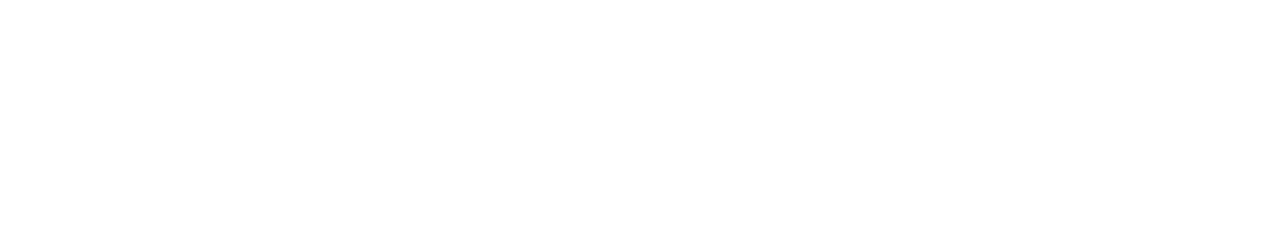
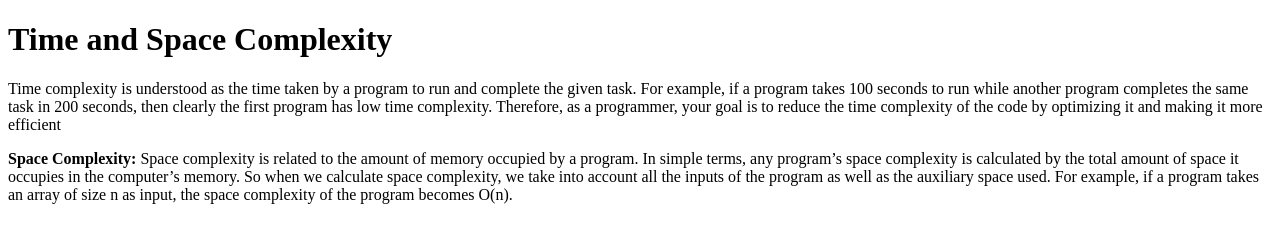
Before and after one commit to acciojob/time-and-space-complexity-anuragnagarji, a website: page main.html in a window 1280 px wide. Drawn offline with Linux system fonts and the light colour scheme.

Commit message:
created a submission

```diff
--- a/main.html
+++ b/main.html
@@ -8,9 +8,10 @@
 
 <body>
 	<!-- the entire body must be written by student -->
-    <script type="text/javascript" src="./script.js">
-</script>
-
+    <h1>Time and Space Complexity</h1>
+	<p> Time complexity is understood as the time taken by a program to run and complete the given task. For example, if a program takes 100 seconds to run while another program completes the same task in 200 seconds, then clearly the first program has low time complexity. Therefore, as a programmer, your goal is to reduce the time complexity of the code by optimizing it and making it more efficient</p>
+	<p><b>Space Complexity:</b> Space complexity is related to the amount of memory occupied by a program. In simple terms, any program’s space complexity is calculated by the total amount of space it occupies in the computer’s memory. So when we calculate space complexity, we take into account all the inputs of the program as well as the auxiliary space used. For example, if a program takes an array of size n as input, the space complexity of the program becomes O(n).
+ </p>
 </body>
 
 </html>
```
